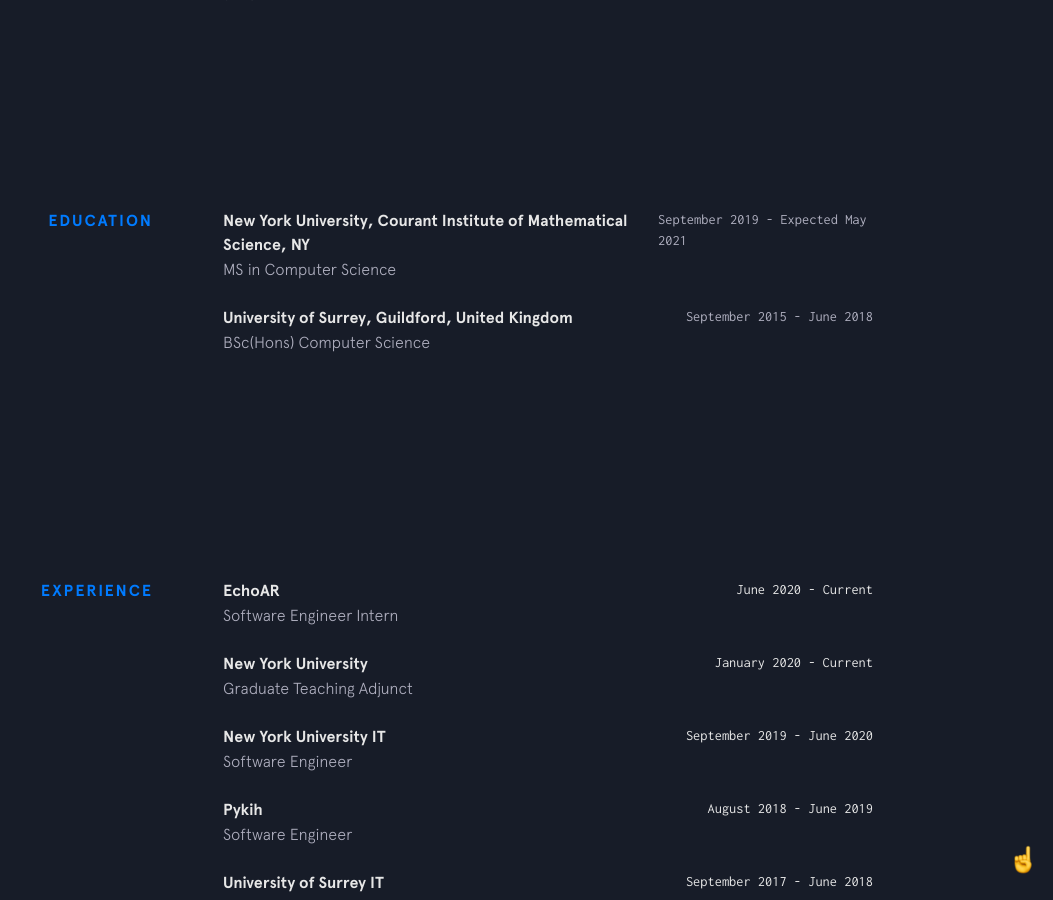
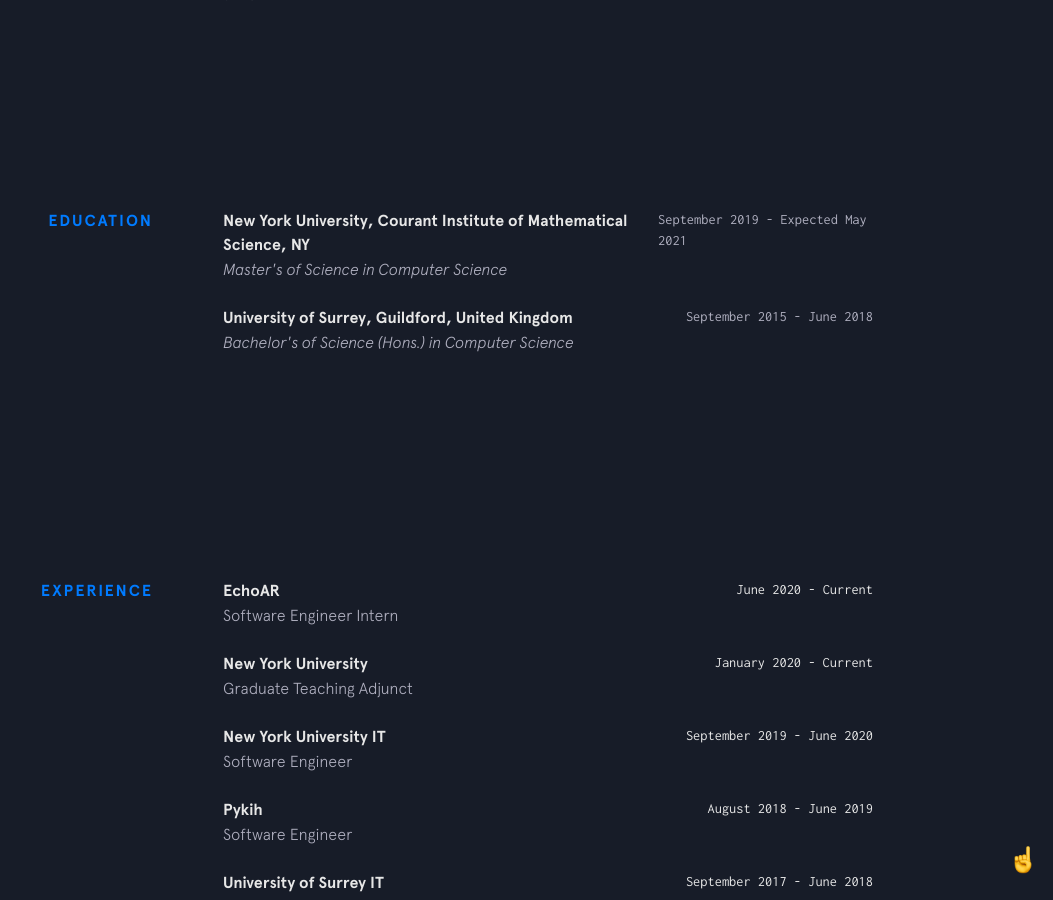
Before and after one commit to mohitnihalani/mohitnihalani.github.io, a Jekyll site: the page built from index.html, in a window 1280 px wide and 900 px high, scrolled down 2156 px. Shown: the whole window, without its empty margins (227-1280 px from the left). Built offline with Jekyll 4.4.1, drawn with Linux system fonts in a browser that asks for light colours; nearby versions of some CDN libraries.

Commit message:
corrected education section

```diff
--- a/_data/education.yml
+++ b/_data/education.yml
@@ -1,9 +1,9 @@
 - company: New York University, Courant Institute of Mathematical Science, NY
   url: https://cs.nyu.edu/
   time: September 2019 - Expected May 2021
-  position: MS in Computer Science
+  position: Master's of Science in Computer Science
 
 - company: University of Surrey, Guildford, United Kingdom
   url: https://www.surrey.ac.uk/
   time: September 2015 - June 2018
-  position: BSc(Hons) Computer Science
+  position: Bachelor's of Science (Hons.) in Computer Science
--- a/_includes/education.html
+++ b/_includes/education.html
@@ -10,7 +10,7 @@
           </div>
           <div class="job__time">{{job.time}}</div>
         </div>
-        <div class="job__position">{{job.position}}</div>
+        <div class="job__position"><i>{{job.position}}</i></div>
       </div>
       {% endfor %}
     </div>
```
